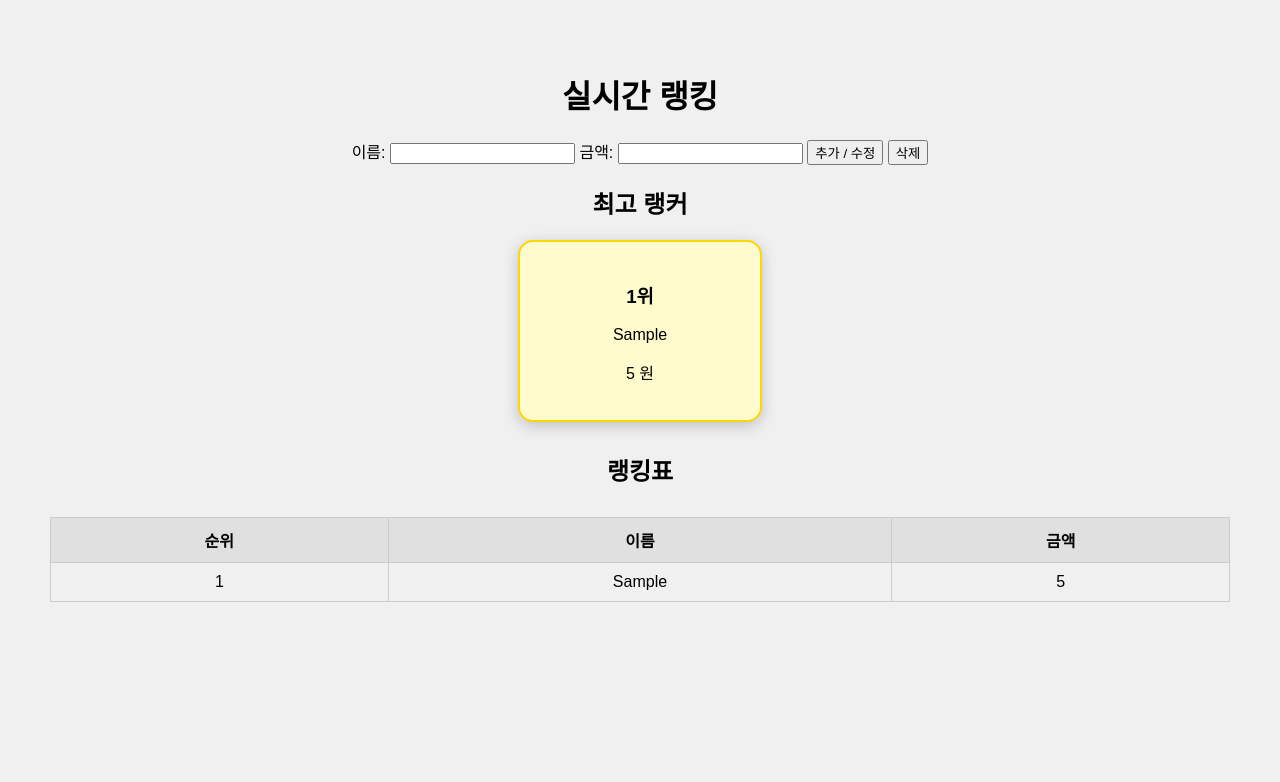
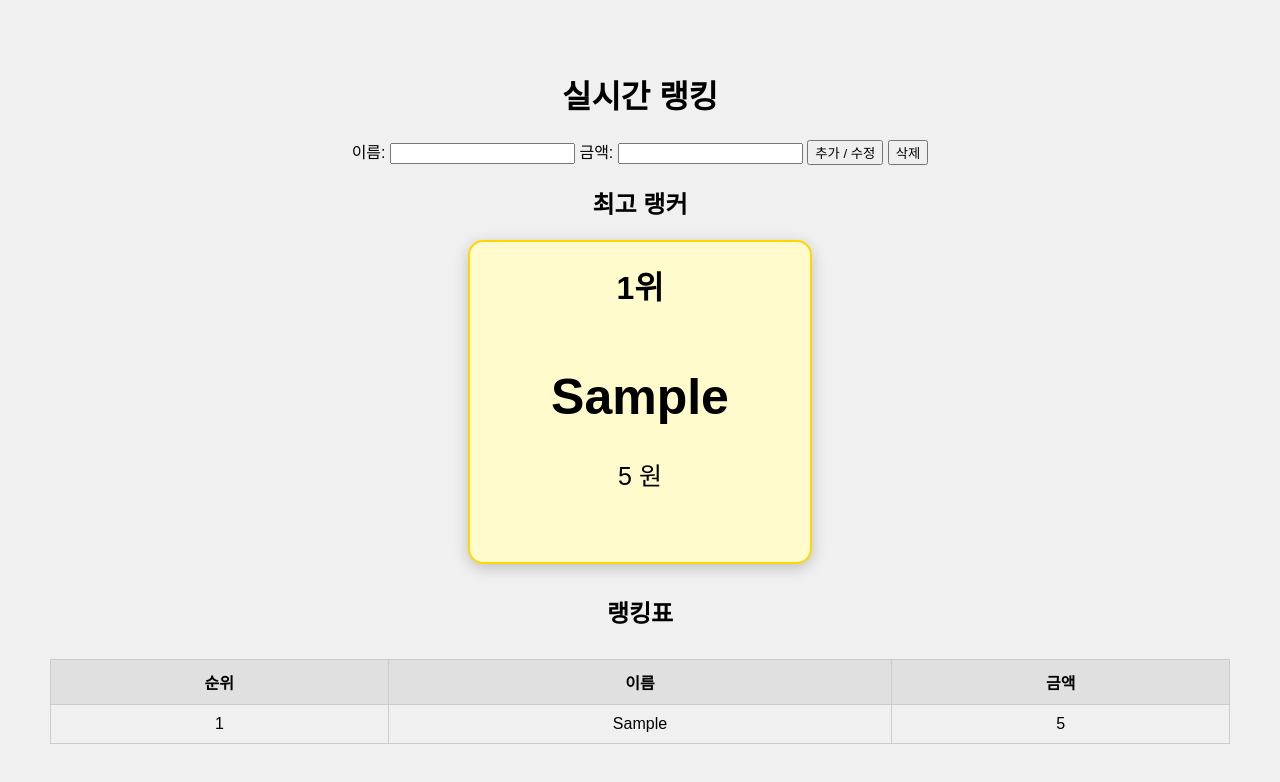
Before and after one commit to rhj7513/rank, a plain HTML site: page index.html in a window 1280 px wide. Both pictures are taken after typing "Sample", "5" into the empty fields and a click on the button "추가 / 수정". Drawn offline with Linux system fonts and the light colour scheme.

Commit message:
Update index.html
카드 ui 수정 더 잘 보이게

```diff
--- a/index.html
+++ b/index.html
@@ -33,10 +33,11 @@
             display: inline-block;
             border: 2px solid #ccc;
             border-radius: 15px;
-            padding: 20px;
+            padding: 70px;
             margin: 10px;
             text-align: center;
             width: 200px;
+            height: 180px;
             box-shadow: 0 4px 15px rgba(0, 0, 0, 0.2);
             background-color: #ffffff;
             transition: transform 0.3s;
@@ -249,9 +250,9 @@
                 const card = document.createElement('div');
                 card.className = 'rank-card ' + (index === 0 ? 'first-place' : (index === 1 ? 'second-place' : 'third-place'));
                 card.innerHTML = `
-                    <h3>${index + 1}위</h3>
-                    <p>${entry.name}</p>
-                    <p>${entry.amount.toLocaleString()} 원</p>
+                    <h1 style="margin-top: -50px; margin-bottom:60px">${index + 1}위</h1>
+                    <p style="font-size: 50px; font-weight: bold;">${entry.name}</p>
+                    <p style="margin-top: -20px; font-size: 25px;">${entry.amount.toLocaleString()} 원</p>
                 `;
                 topRanksDiv.appendChild(card);
             });
```
